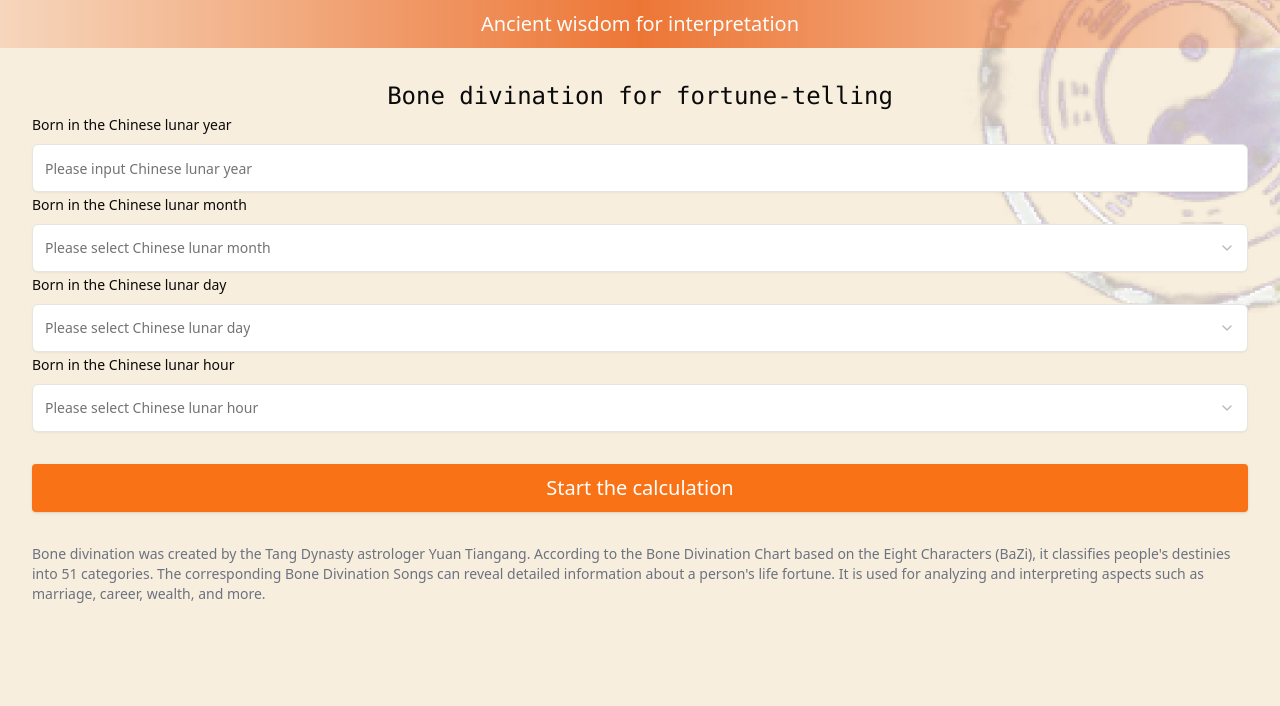
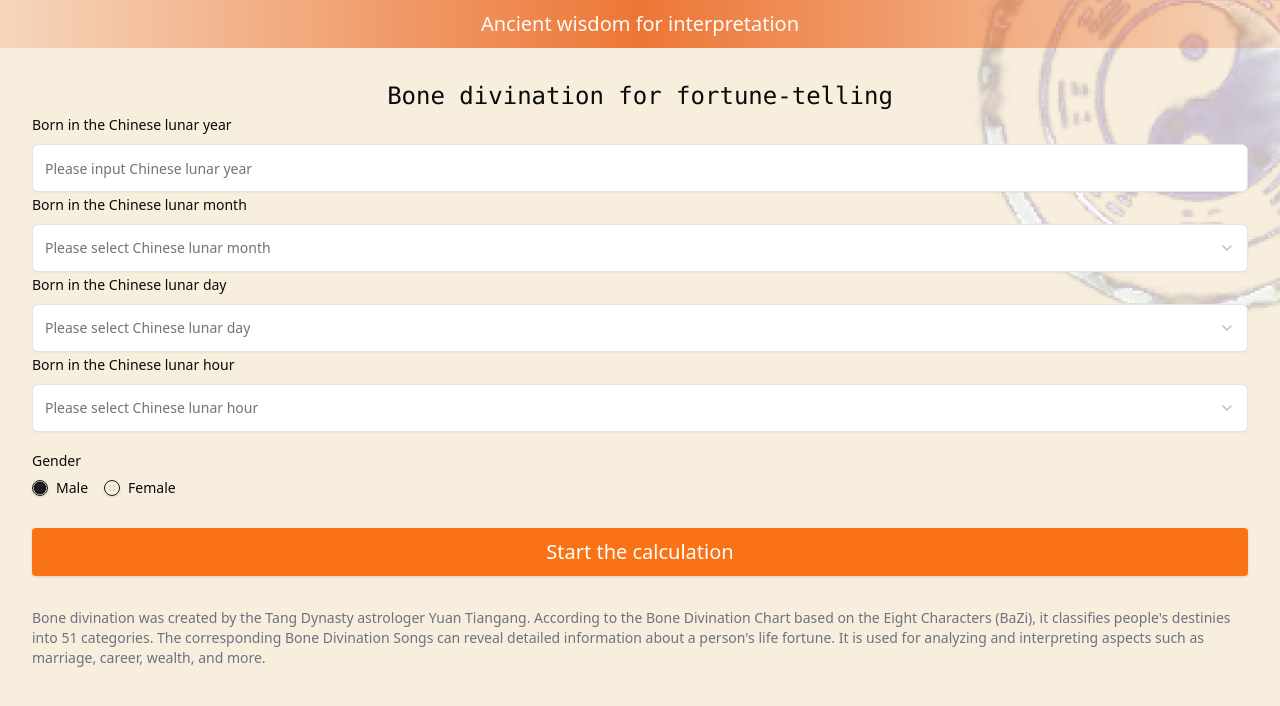
Before and after one commit to JackZhang333/my_app, a Next.js app: page /en in a window 1280 px wide. Shown: the top 706 px of the page. Built offline with nearby package versions, Linux system fonts and the light colour scheme.

Commit message:
增加性别选择逻辑,40 分以下增加提示,增加跟踪分析代码

```diff
--- a/app/[locale]/layout.tsx
+++ b/app/[locale]/layout.tsx
@@ -1,9 +1,9 @@
 import type { Metadata } from "next";
-import { AppProps } from "next/app";
 import { Inter } from "next/font/google";
 import "../globals.css";
 import { NextIntlClientProvider } from 'next-intl';
 import { getMessages } from 'next-intl/server'
+import { Analytics } from "@vercel/analytics/react"
 
 const inter = Inter({ subsets: ["latin"] });
 
@@ -26,6 +26,7 @@ export default async function RootLayout({
       <body className="bg-[#F8EEDE] ">
         <NextIntlClientProvider messages={messages}>
           {children}
+          <Analytics />
         </NextIntlClientProvider>
       </body>
     </html>
--- a/app/[locale]/page.tsx
+++ b/app/[locale]/page.tsx
@@ -16,6 +16,8 @@ import {
   FormMessage,
 } from "@/components/ui/form"
 import { Input } from "@/components/ui/input"
+import { Label } from "@/components/ui/label"
+import { RadioGroup, RadioGroupItem } from "@/components/ui/radio-group"
 
 import {
   Select,
@@ -52,7 +54,10 @@ export default function Home() {
     ),
     hour: z.string(
       {required_error: "Hour is required",
-        invalid_type_error: "Hour must be a number",})
+        invalid_type_error: "Hour must be a number",}),
+    gender: z.enum(
+      ['male','female'],
+    )
   });
 
   const form = useForm<z.infer<typeof formSchema>>({
@@ -61,7 +66,8 @@ export default function Home() {
       year: '',
       month: '',
       day: '',
-      hour: ''
+      hour: '',
+      gender:'male'
     }
   })
 
@@ -183,7 +189,34 @@ export default function Home() {
                 <FormMessage />
               </FormItem>
             )}
-          />
+            />
+            <FormField
+            control={form.control}
+            name="gender"
+            render={({ field }) => (
+              <FormItem className="mt-4">
+              <FormLabel>{t('genderL')}</FormLabel>
+              <FormControl>
+                <RadioGroup
+                onValueChange={field.onChange}
+                value={field.value}
+                defaultValue="male"
+                className="flex gap-4"
+                >
+                <div className="flex items-center space-x-2">
+                  <RadioGroupItem value="male" id="male" />
+                  <Label htmlFor="male">{t('male')}</Label>
+                </div>
+                <div className="flex items-center space-x-2">
+                  <RadioGroupItem value="female" id="femaile" />
+                  <Label htmlFor="femaile">{t('female')}</Label>
+                </div>
+                </RadioGroup>
+              </FormControl>
+              <FormMessage />
+              </FormItem>
+            )}
+            />
           <Button type="submit" className="mt-8 bg-orange-500 h-12 text-white text-xl hover:bg-orange-600 hover:cursor-pointer active:bg-orange-700 rounded ">
             {t('submit')}
           </Button>
--- a/app/[locale]/statement/page.tsx
+++ b/app/[locale]/statement/page.tsx
@@ -25,6 +25,9 @@ export default function Page({
   const [score, setScore] = useState("");
   const [state, setState] = useState("");
   const [state_e, setState_e] = useState("");
+  const [state_f, setState_f] = useState("");
+  const [state_f_e, setState_f_e] = useState("");
+  const [gender, setGender] = useState("male");
   const [originalScore, setOriginalScore] = useState(0);
   const [isModalOpen, setIsModalOpen] = useState(false);
   const [donateAmount, setDonateAmount] = useState('wepay5.png');
@@ -45,7 +48,8 @@ export default function Page({
 
   useEffect(() => {
     const url = queryString.parse(window.location.search);
-    const { year, month, day, hour } = url;
+    const { year, month, day, hour, gender } = url;
+    setGender(gender as string);
     getStates({
       year: Number(year),
       month: Number(month),
@@ -56,11 +60,13 @@ export default function Page({
       setState(data.state);
       setState_e(data.state_e);
       setOriginalScore(data.score);
+      setState_f(data.female);
+      setState_f_e(data.state_e_f);
       //检查是否已经显示过打赏窗口
       const hasShownDonate = sessionStorage.getItem('hasShownDonate');
-      if (data.score > 35 && !hasShownDonate) {
+      if (data.score > 40 && !hasShownDonate) {
         // 选择打赏金额
-        const donateAmounts = ['wepay5.png', 'wepay10.png', 'wepay50.png', ];
+        const donateAmounts = ['wepay5.png', 'wepay10.png', 'wepay50.png',];
         //当 score 大于 35 时设置 wepay10.png;当 score 大于 50 时设置 wepay50.png
         if (data.score > 60) {
           setDonateAmount(donateAmounts[2]);
@@ -77,7 +83,7 @@ export default function Page({
     <main className="flex min-h-screen flex-col items-center px-6 md:px-12 py-24 w-full ">
       <div className="w-full h-60 -z-10 top-0 absolute bg-gradient-to-b from-white via-white/60 to-white/0" />
 
-      <div className="fixed top-0 left-0 right-0 flex items-center justify-center h-16 bg-white/80 backdrop-blur-sm border-b border-gray-200">
+      <div className="fixed z-10 top-0 left-0 right-0 flex items-center justify-center h-16 bg-white/80 backdrop-blur-sm border-b border-gray-200">
         <Link href="/" className="absolute left-4 px-2 py-1 bg-orange-500 rounded-[4px] text-white">
           <svg xmlns="http://www.w3.org/2000/svg" fill="none" viewBox="0 0 24 24" strokeWidth={2} stroke="currentColor" className="size-6">
             <path strokeLinecap="round" strokeLinejoin="round" d="M10.5 19.5 3 12m0 0 7.5-7.5M3 12h18" />
@@ -113,7 +119,7 @@ export default function Page({
             <Button
 
               className="w-full mt-4 bg-orange-500 hover:bg-orange-700 text-white font-bold py-2 px-4 rounded"
-              onClick={()=>{
+              onClick={() => {
                 closeModal();
                 sessionStorage.setItem('hasShownDonate', 'true');
               }}
@@ -128,14 +134,20 @@ export default function Page({
         <div className="bg-white/30 backdrop-blur-sm rounded-2xl shadow-lg p-6 md:p-8">
           <div className="text-zinc-800 md:text-xl lg:text-3xl font-['hengsan']">
             <TypingAnimation>
-              {locale == 'en' ? t('state', { state: state_e }) : t('state', { state: state })}
+              {gender === 'male'
+                ? (locale == 'en' ? t('state', { state: state_e }) : t('state', { state: state }))
+                : (locale == 'en' ? t('state', { state: state_f_e }) : t('state', { state: state_f }))}
             </TypingAnimation>
           </div>
+
         </div>
+        {originalScore <40 && <div className="fixed bottom-20 -left-10 rotate-45 transform-gpu bg-orange-600 py-2 px-8 shadow-lg opacity-80">
+            <p className="text-white text-lg whitespace-nowrap">{t('note')}</p>
+          </div>}
         {/* Desktop card with image */}
         <div className="hidden md:block mt-8 rounded-2xl overflow-hidden shadow-lg">
           <img
-            src={`https://ctujbowupykhwhytcfbw.supabase.co/storage/v1/object/public/destiny.pic/${originalScore}.webp`}
+            src={`https://ctujbowupykhwhytcfbw.supabase.co/storage/v1/object/public/${gender === 'male' ? 'destiny.pic' : 'destiny.female'}/${originalScore}.webp`}
             alt="destiny"
             className="w-full aspect-[3/4] object-cover"
           />
@@ -149,7 +161,7 @@ export default function Page({
       <div
         className="fixed inset-0 -z-20 md:hidden bg-no-repeat bg-center bg-cover"
         style={{
-          backgroundImage: `url(https://ctujbowupykhwhytcfbw.supabase.co/storage/v1/object/public/destiny.pic/${originalScore}.webp)`
+          backgroundImage: `url(https://ctujbowupykhwhytcfbw.supabase.co/storage/v1/object/public/${gender === 'male' ? 'destiny.pic' : 'destiny.female'}/${originalScore}.webp)`
         }}
       >
 
--- a/app/lib/action.ts
+++ b/app/lib/action.ts
@@ -17,7 +17,8 @@ export async function toStamentWithState(formData:FormData) {
         month: Number(formData.get('month')),
         day: Number(formData.get('day')),
         hour: Number(formData.get('hour')),
+        gender: formData.get('gender')
      }
 
-    redirect('/statement/?year='+rawData.year+'&month='+rawData.month+'&day='+rawData.day+'&hour='+rawData.hour);
+    redirect('/statement/?year='+rawData.year+'&month='+rawData.month+'&day='+rawData.day+'&hour='+rawData.hour+'&gender='+rawData.gender);
 }
--- a/app/lib/definitions.ts
+++ b/app/lib/definitions.ts
@@ -9,4 +9,6 @@ export type Destiny = {
     score:number;
     state:string;
     state_e:string;
+    female:string;
+    state_e_f:string;
 }
--- /dev/null
+++ b/components/ui/radio-group.tsx
@@ -0,0 +1,42 @@
+import * as React from "react"
+import * as RadioGroupPrimitive from "@radix-ui/react-radio-group"
+import { Circle } from "lucide-react"
+
+import { cn } from "@/lib/utils"
+
+const RadioGroup = React.forwardRef<
+  React.ElementRef<typeof RadioGroupPrimitive.Root>,
+  React.ComponentPropsWithoutRef<typeof RadioGroupPrimitive.Root>
+>(({ className, ...props }, ref) => {
+  return (
+    <RadioGroupPrimitive.Root
+      className={cn("grid gap-2", className)}
+      {...props}
+      ref={ref}
+    />
+  )
+})
+RadioGroup.displayName = RadioGroupPrimitive.Root.displayName
+
+const RadioGroupItem = React.forwardRef<
+  React.ElementRef<typeof RadioGroupPrimitive.Item>,
+  React.ComponentPropsWithoutRef<typeof RadioGroupPrimitive.Item>
+>(({ className, ...props }, ref) => {
+  return (
+    <RadioGroupPrimitive.Item
+      ref={ref}
+      className={cn(
+        "aspect-square h-4 w-4 rounded-full border border-primary text-primary shadow focus:outline-none focus-visible:ring-1 focus-visible:ring-ring disabled:cursor-not-allowed disabled:opacity-50",
+        className
+      )}
+      {...props}
+    >
+      <RadioGroupPrimitive.Indicator className="flex items-center justify-center">
+        <Circle className="h-3.5 w-3.5 fill-primary" />
+      </RadioGroupPrimitive.Indicator>
+    </RadioGroupPrimitive.Item>
+  )
+})
+RadioGroupItem.displayName = RadioGroupPrimitive.Item.displayName
+
+export { RadioGroup, RadioGroupItem }
--- a/messages/en.json
+++ b/messages/en.json
@@ -11,7 +11,10 @@
         "hourL": "Born in the Chinese lunar hour",
         "hourH": "Please select Chinese lunar hour",
         "submit": "Start the calculation",
-        "tip": "Bone divination was created by the Tang Dynasty astrologer Yuan Tiangang. According to the Bone Divination Chart based on the Eight Characters (BaZi), it classifies people's destinies into 51 categories. The corresponding Bone Divination Songs can reveal detailed information about a person's life fortune. It is used for analyzing and interpreting aspects such as marriage, career, wealth, and more."
+        "tip": "Bone divination was created by the Tang Dynasty astrologer Yuan Tiangang. According to the Bone Divination Chart based on the Eight Characters (BaZi), it classifies people's destinies into 51 categories. The corresponding Bone Divination Songs can reveal detailed information about a person's life fortune. It is used for analyzing and interpreting aspects such as marriage, career, wealth, and more.",
+        "genderL": "Gender",
+        "male":"Male",
+        "female":"Female"
     },
     "Statement":{
         "back":"Back",
@@ -19,6 +22,7 @@
         "state":"{state}",
         "donate":"Donate",
         "donateTip":"If you like this app, please consider donating to support its development with WeChat. Thank you!",
-        "close":"I have donated"
+        "close":"I have donated",
+        "note":"Superstition, for entertainment only!!!"
     }
 }
--- a/messages/zh.json
+++ b/messages/zh.json
@@ -11,7 +11,10 @@
         "hourL": "出生农历时辰",
         "hourH": "请选择出生农历时辰",
         "submit": "开始测算",
-        "tip": "称骨术由唐代星象学家袁天罡创立，根据八字称骨表将人的命运分为51种，对应的称骨歌，可以得出个人的一生运势详情，对婚恋、官运、财富等方面进行分析和解读"
+        "tip": "称骨术由唐代星象学家袁天罡创立，根据八字称骨表将人的命运分为51种，对应的称骨歌，可以得出个人的一生运势详情，对婚恋、官运、财富等方面进行分析和解读",
+        "genderL": "性别",
+        "male": "男",
+        "female": "女"
     },
     "Statement":{
         "back":"返回",
@@ -19,6 +22,7 @@
         "state":"{state}",
         "donate":"打赏",
         "donateTip":"如果您喜欢这个应用，请考虑通过微信打赏以支持其开发。谢谢！",
-        "close":"我已打赏"
+        "close":"我已打赏",
+        "note":"封建迷信，仅供娱乐！！！"
     }
 }
--- a/package.json
+++ b/package.json
@@ -12,10 +12,12 @@
   "dependencies": {
     "@hookform/resolvers": "^5.0.1",
     "@radix-ui/react-label": "^2.1.4",
+    "@radix-ui/react-radio-group": "^1.3.4",
     "@radix-ui/react-select": "^2.2.2",
     "@radix-ui/react-slot": "^1.2.0",
     "@supabase/ssr": "latest",
     "@supabase/supabase-js": "latest",
+    "@vercel/analytics": "^1.5.0",
     "class-variance-authority": "^0.7.1",
     "clsx": "^2.1.1",
     "dotenv": "^16.4.5",
```
Also changed, not shown: app/lib/data.ts (+5 -3 lines), 2 other files (tests, documents, lock files or other folders).
